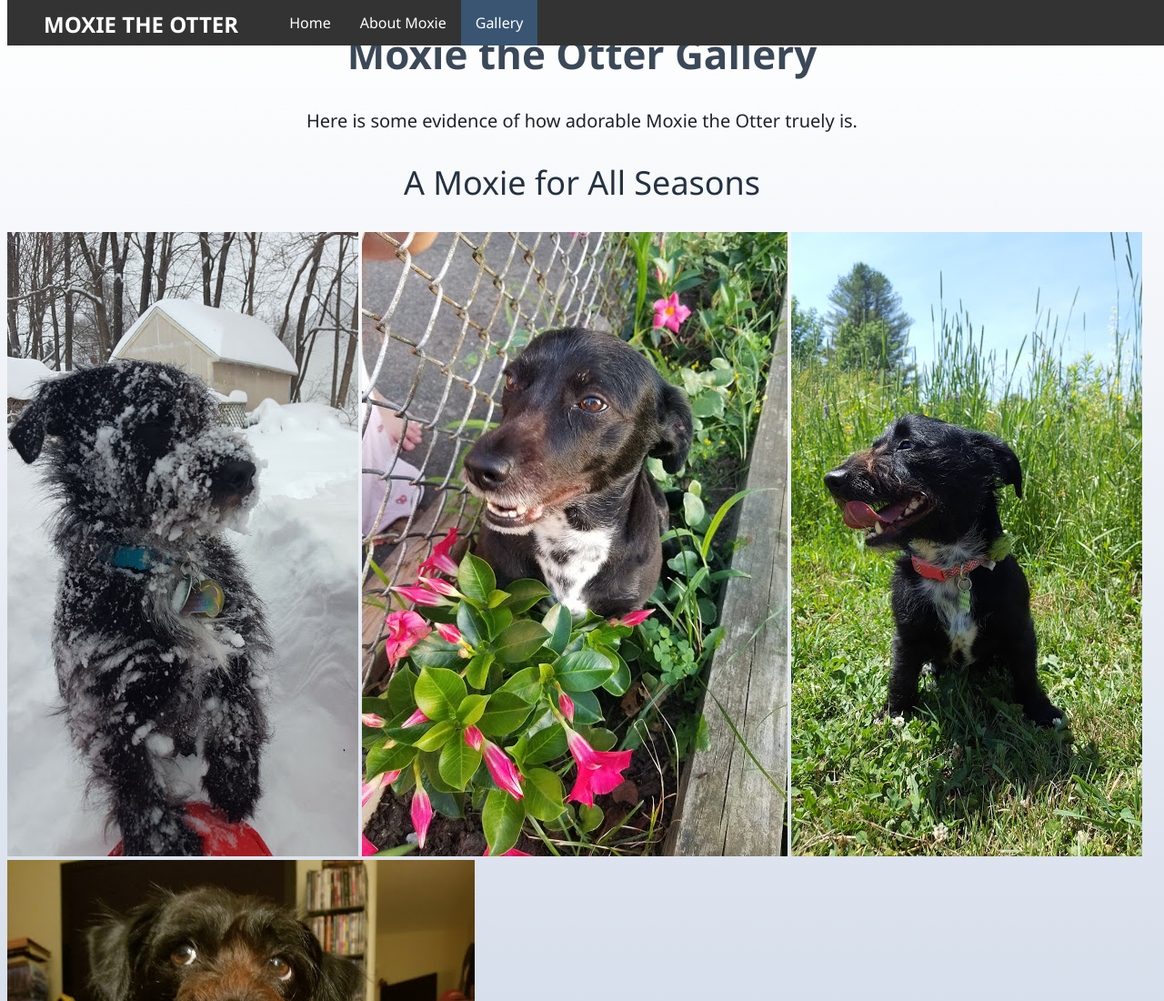
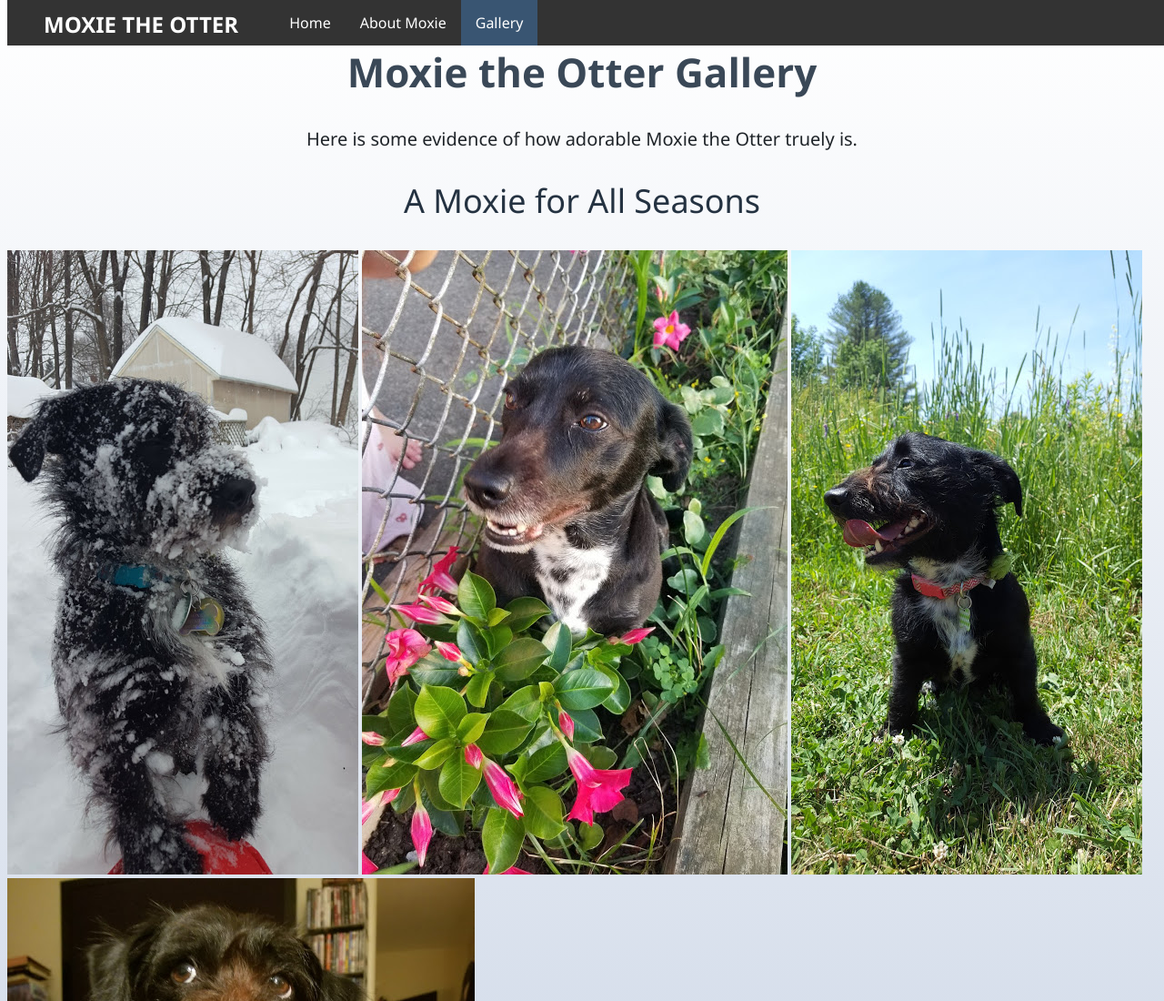
Before and after one commit to brobertson1/moxie, a plain HTML site: page gallery.html in a window 1280 px wide. Shown: the top 1100 px of the page at 91% size. Drawn offline with Linux system fonts and the light colour scheme.

```diff
--- a/styles.css
+++ b/styles.css
@@ -10,6 +10,7 @@
     color: rgb(58, 72, 87);
     font-size: 2.75rem;
     text-align: center;
+    padding-top: 1.25rem;
 }
 
 h2{
```
Also changed, not shown: about.html (+2 -0 lines), gallery.html (+3 -0 lines).
